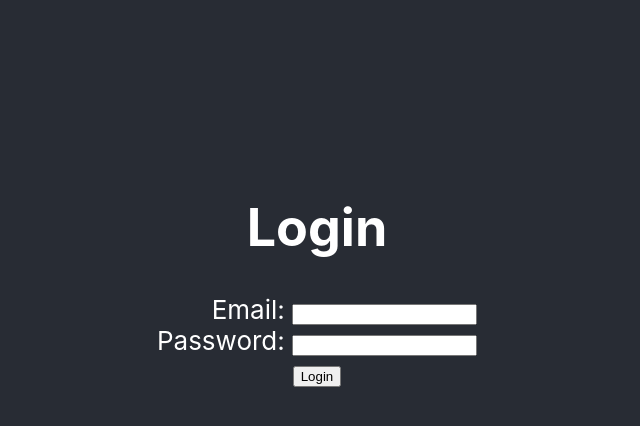
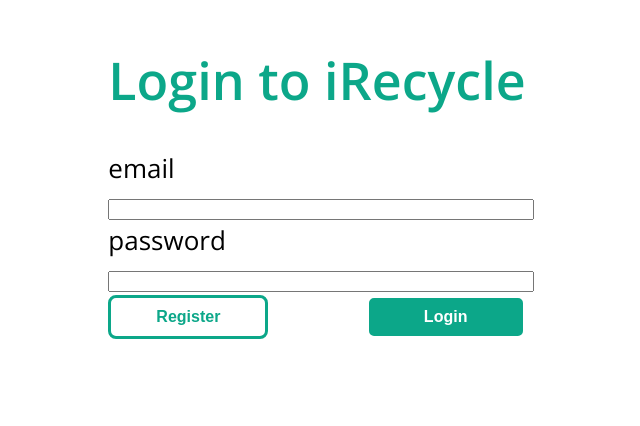
Before and after one commit to mtech-batch-31/waste-recycler-client, a React (Create React App) app: page / in a window 1280 px wide. Shown: the part 126-552 px from the top of the page, without its empty margins (323-963 px from the left). Built offline with nearby package versions, Linux system fonts and the light colour scheme.

Commit message:
Login Frontend ROB-31 Style

```diff
--- a/public/index.html
+++ b/public/index.html
@@ -3,6 +3,7 @@
   <head>
     <meta charset="utf-8" />
     <link rel="icon" href="%PUBLIC_URL%/favicon.ico" />
+    <link href='http://fonts.googleapis.com/css?family=Open+Sans:400,600,300' rel='stylesheet' type='text/css'>
     <meta name="viewport" content="width=device-width, initial-scale=1" />
     <meta name="theme-color" content="#000000" />
     <meta
--- a/src/App.css
+++ b/src/App.css
@@ -14,14 +14,14 @@
 }
 
 .App-header {
-  background-color: #282c34;
-  min-height: 100vh;
+  background-color: #ffffff;
+  min-height: 75vh;
   display: flex;
   flex-direction: column;
   align-items: center;
   justify-content: center;
   font-size: calc(10px + 2vmin);
-  color: white;
+  color: #0CA789;
 }
 
 .App-link {
@@ -36,3 +36,73 @@
     transform: rotate(360deg);
   }
 }
+
+.secondary-button {
+  background-color: #ffffff;
+  color: #0CA789;
+  border: 3px solid #0CA789;
+  border-radius: 8px;
+  padding: 10px 20px;
+  font-size: 16px;
+  font-weight: bold;
+  width: 20vmin;
+  cursor: pointer;
+  transition: background-color 0.3s ease;
+}
+
+.secondary-button:hover {
+  background-color: #0CA789;
+  color: #ffffff;
+  border: 3px solid #ffffff;
+  border-radius: 8px;
+  padding: 10px 20px;
+  font-size: 16px;
+  font-weight: bold;
+  width: 20vmin;
+  cursor: pointer;
+  transition: background-color 0.3s ease;
+}
+
+.primary-button {
+  background-color: #0CA789;
+  color: #ffffff;
+  border: 3px solid #ffffff;
+  border-radius: 8px;
+  padding: 10px 20px;
+  font-size: 16px;
+  font-weight: bold;
+  width: 20vmin;
+  cursor: pointer;
+  transition: background-color 0.3s ease;
+}
+
+.primary-button:hover {
+  background-color: #ffffff;
+  color: #0CA789;
+  border: 3px solid #0CA789;
+  border-radius: 8px;
+  padding: 10px 20px;
+  font-size: 16px;
+  font-weight: bold;
+  width: 20vmin;
+  cursor: pointer;
+  transition: background-color 0.3s ease;
+}
+
+.input-box {
+  border: 2px solid #b6b6b6;
+  border-radius: 8px;
+  padding: 10px;
+}
+
+.container {
+  display: flex;
+}
+
+.left-column {
+  flex: 1;
+}
+
+.right-column {
+  flex: 1;
+}
--- a/src/Page/Login.tsx
+++ b/src/Page/Login.tsx
@@ -31,11 +31,11 @@ const LoginPage: React.FC = () => {
 
   return (
     <div>
-      <h1>Login</h1>
+      <h1><b>Login to iRecycle</b></h1>
       <form onSubmit={handleFormSubmit}>
-        <div style={{ textAlign: 'right' }}>
+        <div style={{ textAlign: 'left' }}><div style={{ color: 'black' }}>
           <div>
-          <label htmlFor="email">Email: </label>
+            <label htmlFor="email">email</label><br />
             <input
               type="email"
               id="email"
@@ -43,10 +43,11 @@ const LoginPage: React.FC = () => {
               value={formData.email}
               onChange={handleInputChange}
               required
+              style={{ width: '100%' }}
             />
           </div>
           <div>
-          <label htmlFor="password">Password: </label>
+            <label htmlFor="password">password</label><br />
             <input
               type="password"
               id="password"
@@ -54,13 +55,27 @@ const LoginPage: React.FC = () => {
               value={formData.password}
               onChange={handleInputChange}
               required
+              style={{ width: '100%' }}
             />
           </div>
         </div>
-        {errorMessage && <p>{errorMessage}</p>}
-        <button type="submit">Login</button>
-      </form>
         </div>
+        <div style={{ color: 'red' }}>
+          {errorMessage && <p>{errorMessage}</p>}</div>
+        <div className="container">
+          <div className="left-column">
+            <div style={{ textAlign: 'left' }}>
+              <button className="secondary-button">Register</button>
+            </div>
+          </div>
+          <div className="right-column">
+            <div style={{ textAlign: 'right' }}>
+              <button className="primary-button">Login</button>
+            </div>
+          </div>
+        </div>
+      </form >
+    </div >
   );
 };
 
--- a/src/index.css
+++ b/src/index.css
@@ -1,6 +1,6 @@
 body {
   margin: 0;
-  font-family: -apple-system, BlinkMacSystemFont, 'Segoe UI', 'Roboto', 'Oxygen',
+  font-family: 'Open Sans', sans-serif, -apple-system, BlinkMacSystemFont, 'Segoe UI', 'Roboto', 'Oxygen',
     'Ubuntu', 'Cantarell', 'Fira Sans', 'Droid Sans', 'Helvetica Neue',
     sans-serif;
   -webkit-font-smoothing: antialiased;
@@ -8,6 +8,6 @@ body {
 }
 
 code {
-  font-family: source-code-pro, Menlo, Monaco, Consolas, 'Courier New',
+  font-family: 'Open Sans', sans-serif, source-code-pro, Menlo, Monaco, Consolas, 'Courier New',
     monospace;
 }
```
Also changed, not shown: 1 other file (tests, documents, lock files or other folders). Lines whose indentation alone changed are shown as unchanged.
